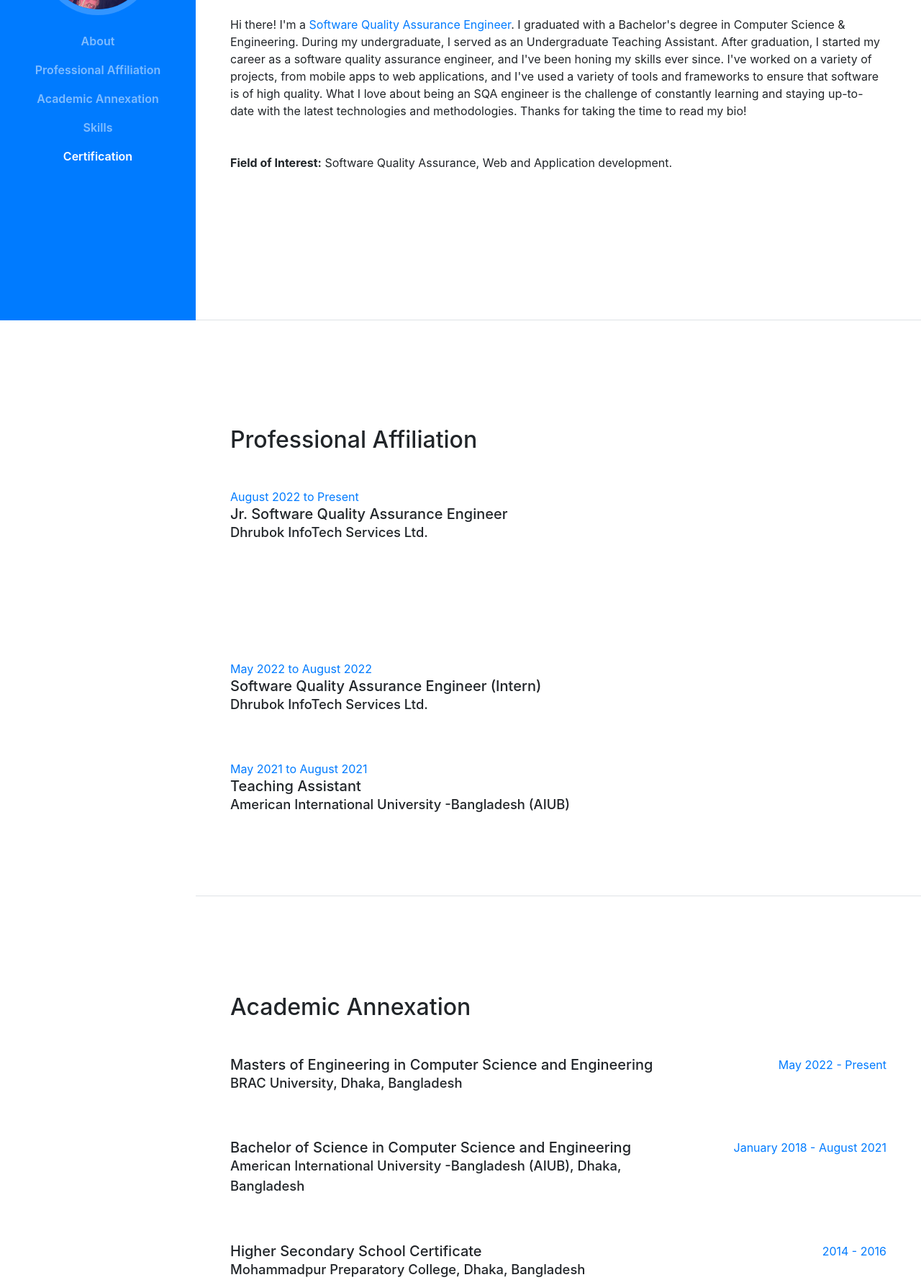
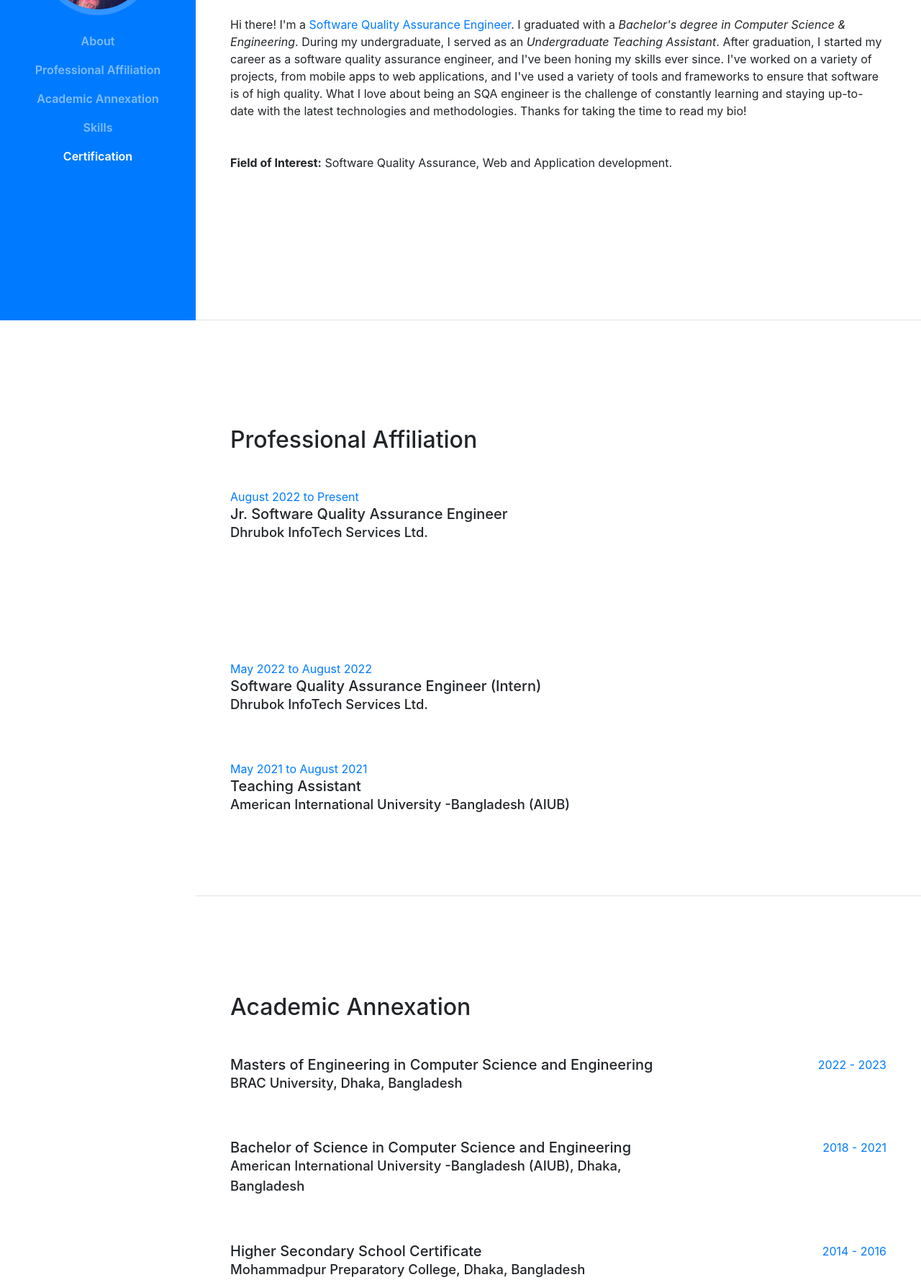
Before and after one commit to fahmee-faiza/fahmee-faiza.github.io, a website with bundled scripts: page index.html in a window 1280 px wide. Shown: the part 355-2140 px from the top of the page at 72% size. Built offline with nearby package versions, Linux system fonts and the light colour scheme; a web font is replaced by a local one.

Commit message:
Update index.html

```diff
--- a/index.html
+++ b/index.html
@@ -114,8 +114,8 @@
 		  <br>
 		  </br>
 		  <p class="mb-5">
-		          Hi there! I'm a <span class="text-primary">Software Quality Assurance Engineer</span>. I graduated with a Bachelor's degree in Computer Science & Engineering.
-			  During my undergraduate, I served as an Undergraduate Teaching Assistant.
+		          Hi there! I'm a <span class="text-primary">Software Quality Assurance Engineer</span>. I graduated with a <i>Bachelor's degree in Computer Science & Engineering</i>.
+			  During my undergraduate, I served as an <i>Undergraduate Teaching Assistant</i>.
 			  After graduation, I started my career as a software quality assurance engineer, and I've been honing my skills ever since.
 			  I've worked on a variety of projects, from mobile apps to web applications, and I've used a variety of tools and frameworks to ensure that software is of high quality.
 			  What I love about being an SQA engineer is the challenge of constantly learning and staying up-to-date with the latest technologies and methodologies.
@@ -183,7 +183,7 @@
             </div>
 
             <div class="resume-date text-md-right">
-              <span class="text-primary">May 2022 - Present</span>
+              <span class="text-primary"> 2022 - 2023 </span>
             </div>
          </div>
 
@@ -196,7 +196,7 @@
             </div>
 
             <div class="resume-date text-md-right">
-              <span class="text-primary">January 2018 - August 2021</span>
+              <span class="text-primary"> 2018 - 2021</span>
             </div>
           </div>
 
@@ -222,7 +222,7 @@
             </div>
 
             <div class="resume-date text-md-right">
-              <span class="text-primary"> 2012 -  2014</span>
+              <span class="text-primary"> 2012 - 2014 </span>
             </div>
           </div>
 
```
